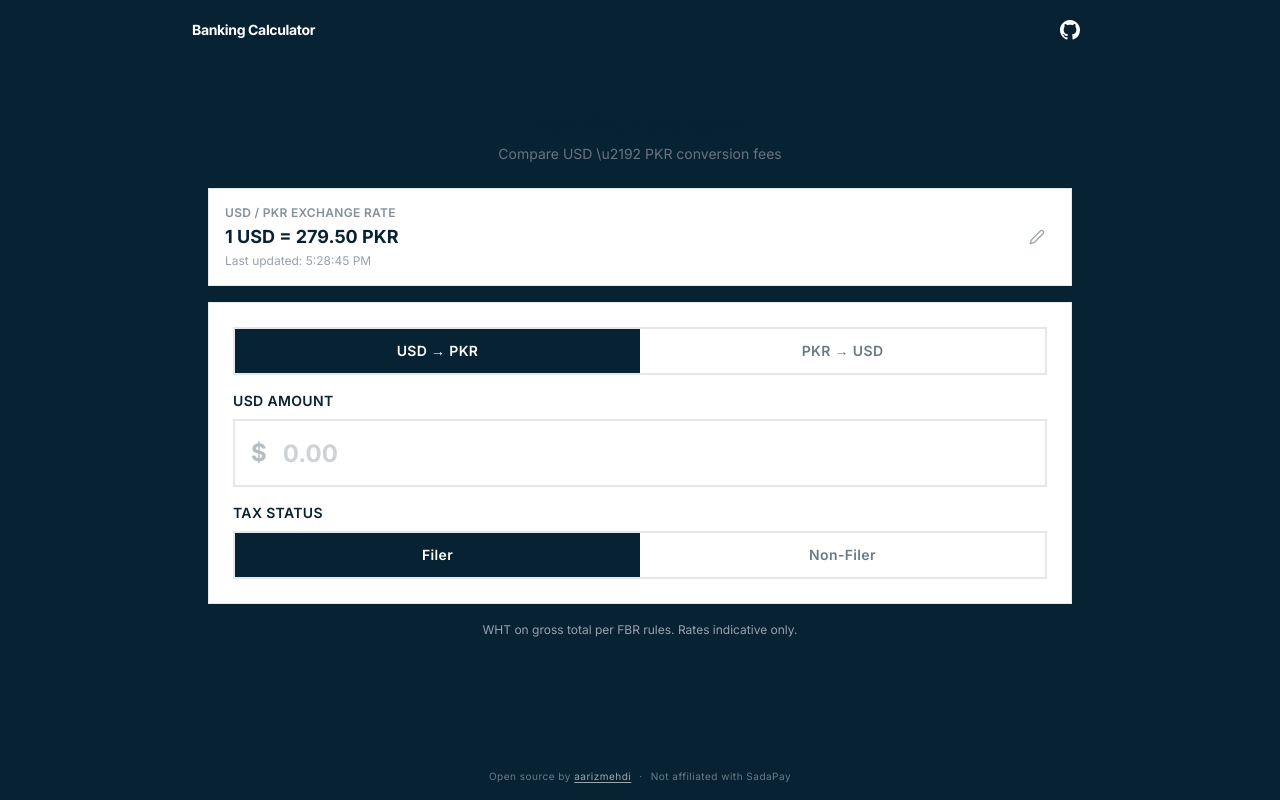
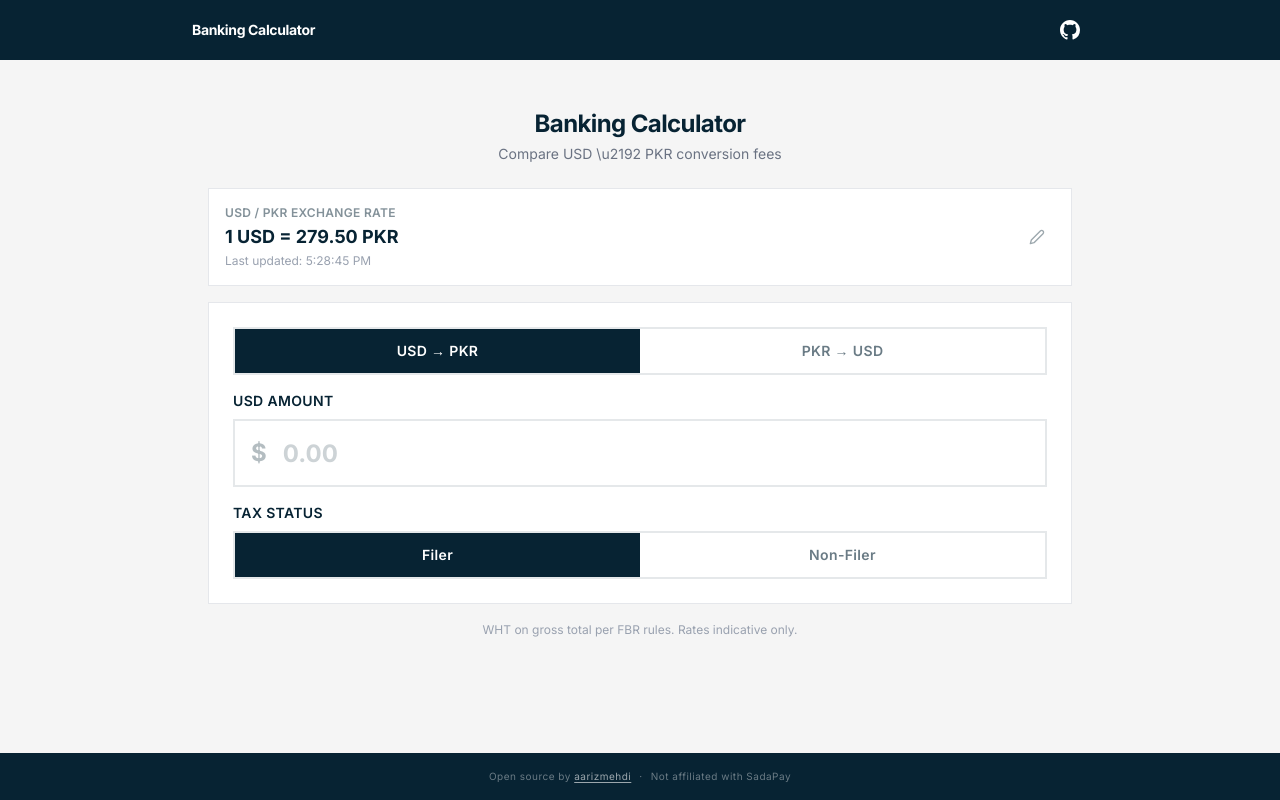
Before and after one commit to aarizmehdi/sadapay-calculator, a Next.js app: page / in a window 1280 px wide. Built offline with nearby package versions, Linux system fonts and the light colour scheme; no server answers.

Commit message:
fix: restore #f5f5f5 body background (was navy)

```diff
--- a/src/app/globals.css
+++ b/src/app/globals.css
@@ -15,7 +15,7 @@
 }
 
 body {
-  background: var(--sadapay-navy);
+  background: #f5f5f5;
   font-family: var(--font-sans);
   color: var(--sadapay-navy);
   overflow-x: hidden;
```
